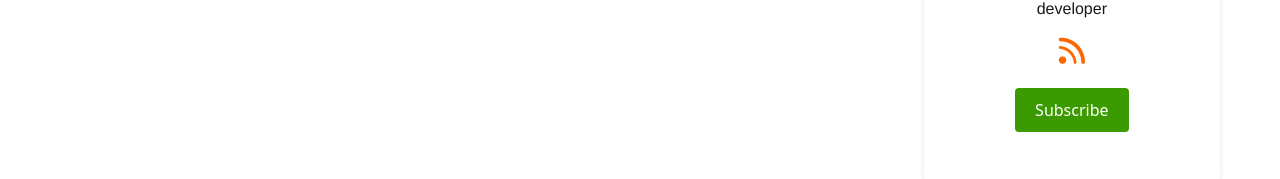
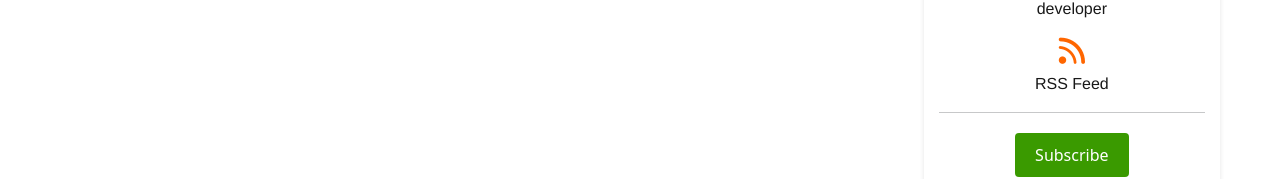
Before and after one commit to chistev/RxJourney, a SvelteKit app: page / in a window 1280 px wide. Shown: the part 314-493 px from the top of the page. Built offline with nearby package versions, Linux system fonts and the light colour scheme; no server answers.

Commit message:
added RSS Feed text to be more descriptive

```diff
--- a/src/components/ProfileCard.svelte
+++ b/src/components/ProfileCard.svelte
@@ -83,6 +83,8 @@
     <a href="https://rxjourneyserver.pythonanywhere.com/rss_feed/rss/" target="_blank">
       <i class="fas fa-rss" style="font-size: 30px; color: #FF6600;"></i>
     </a>
+    <p class="rss-label">RSS Feed</p>
+    <hr>
   </div>
   <div class="subscribe-container">
     {#if showEmailInput}
@@ -113,7 +115,7 @@
     border-radius: 8px;
     text-align: center;
     box-shadow: 0 2px 5px rgba(0, 0, 0, 0.1);
-    height: 400px;
+    height: 450px;
   }
 
   @media (min-width: 768px) {
@@ -188,4 +190,11 @@
     color: red;
     margin-top: 10px;
   }
+
+  .rss-label {
+  font-size: 12px;
+  color: #666;
+  margin-top: 4px;
+}
+
 </style>
```
Also changed, not shown: 1 other file (tests, documents, lock files or other folders).
